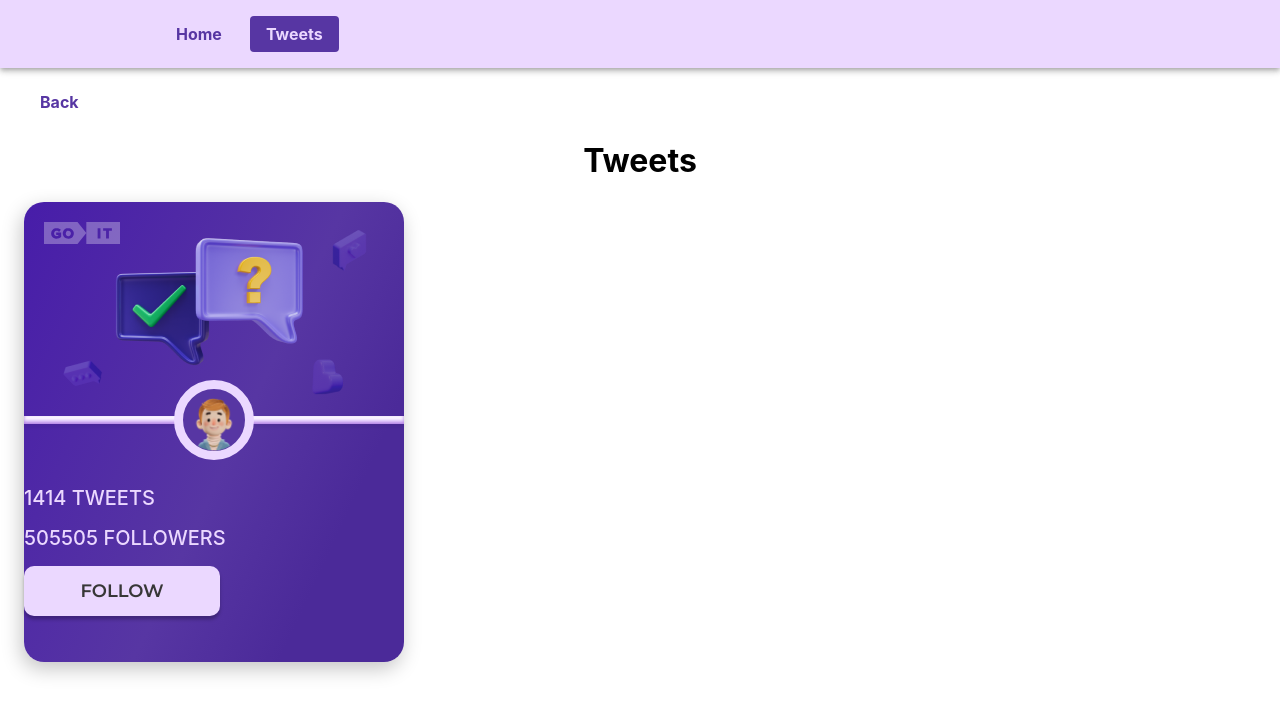
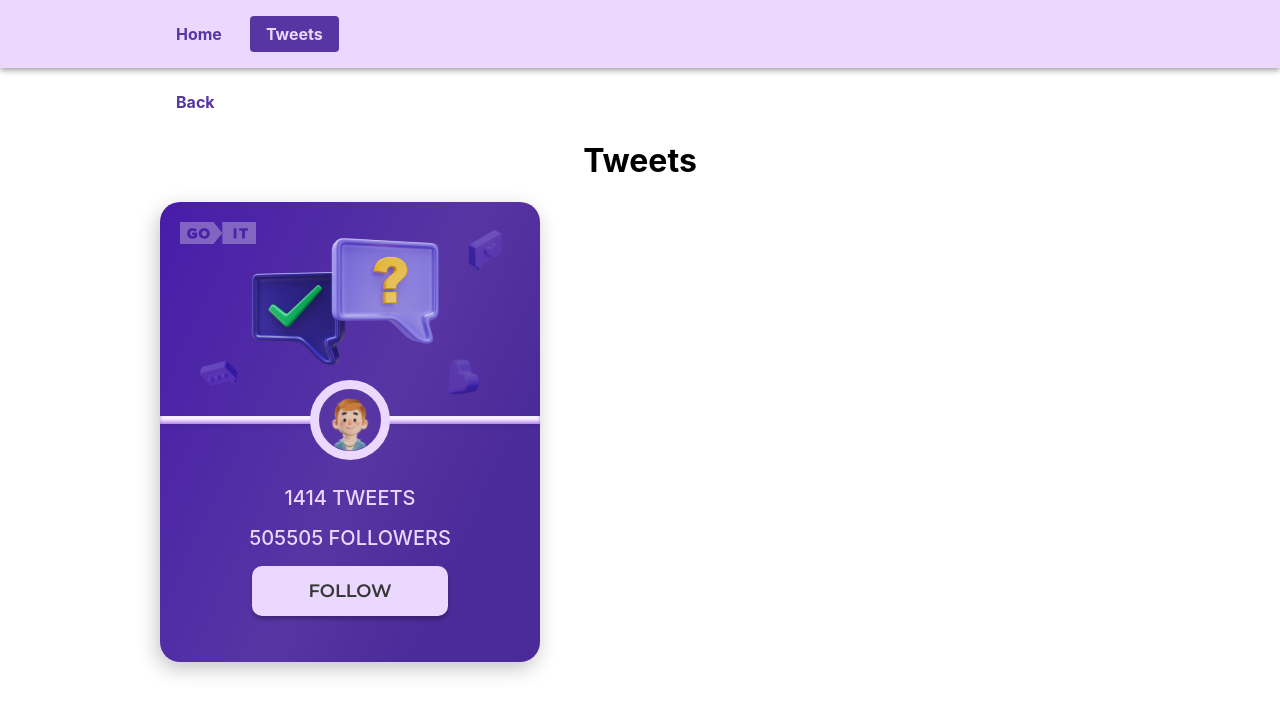
Before and after one commit to basesnel/goit-tp-test-01, a React (Create React App) app: page /goit-tp-test-01/tweets in a window 1280 px wide. Shown: the top 714 px of the page. Built offline with nearby package versions, Linux system fonts and the light colour scheme.

Commit message:
layout and card style edit

```diff
--- a/src/components/Card/Card.css
+++ b/src/components/Card/Card.css
@@ -47,6 +47,7 @@
 
 .Card__data {
   position: absolute;
+  text-align: center;
   top: 284px;
   width: 100%;
 }
--- a/src/layout/Layout.styled.js
+++ b/src/layout/Layout.styled.js
@@ -58,5 +58,7 @@ export const Loading = styled.div`
 `;
 
 export const Main = styled.main`
-  padding: 0 24px;
+  max-width: 960px;
+  margin: 0 auto;
+  padding: 8 16px;
 `;
```
